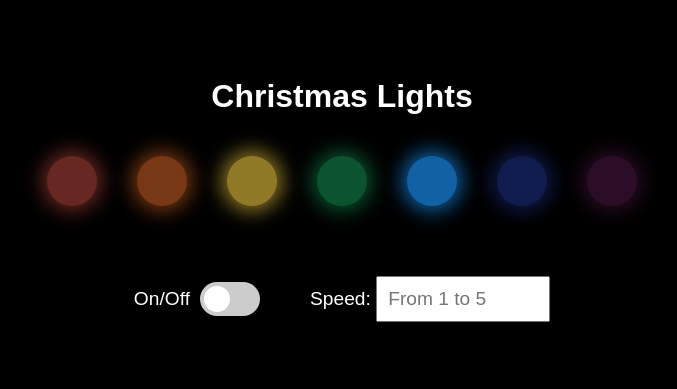
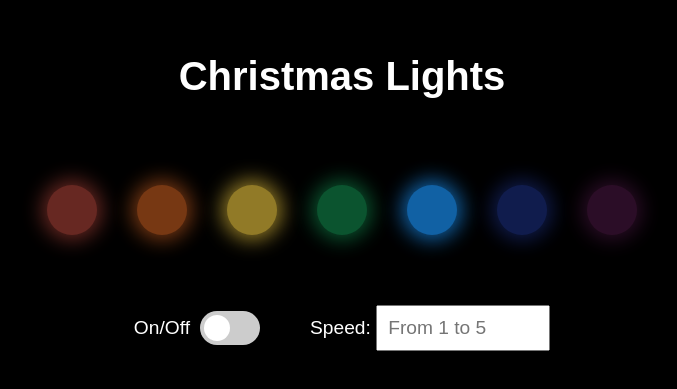
Before and after one commit to hunterbiu1205/Christmas-lights, a website built with Parcel: page src/index.html in a window 1280 px wide. Shown: the part 219-608 px from the top of the page, without its empty margins (298-975 px from the left). Built offline with nearby package versions, Linux system fonts and the light colour scheme.

Commit message:
Update index.html and styles.css

```diff
--- a/src/index.html
+++ b/src/index.html
@@ -1,7 +1,7 @@
 <!DOCTYPE html>
 <html>
   <head>
-    <title>Parcel Sandbox</title>
+    <title>Christmas Lights</title>
     <meta charset="UTF-8" />
   </head>
 
--- a/src/styles.css
+++ b/src/styles.css
@@ -12,6 +12,8 @@ body {
 }
 
 h1 {
+  padding-bottom: 40px;
+  font-size: 40px;
   color: #fff;
 }
 
```
